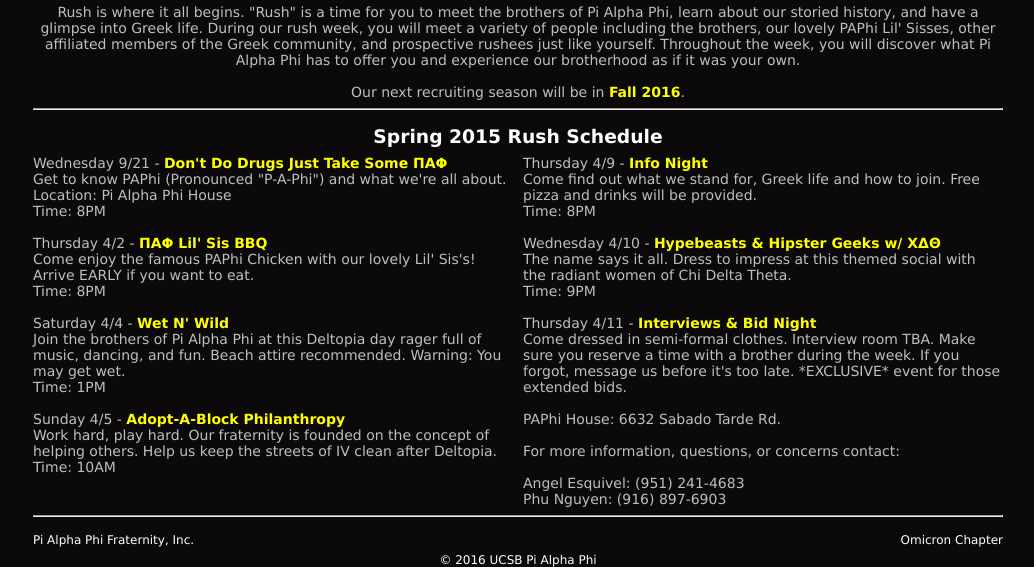
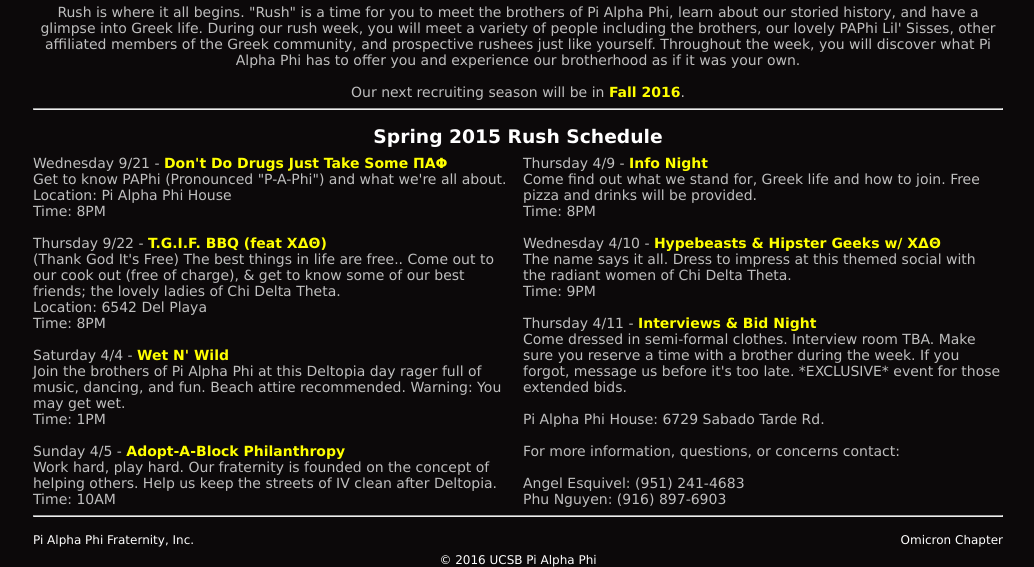
Before and after one commit to kjih/ucsbpialphaphi, a PHP site: page /rush in a window 1280 px wide. Shown: the part 389-956 px from the top of the page, without its empty margins (122-1156 px from the left). Run offline with PHP 8.4, Linux system fonts and the light colour scheme; some libraries are stand-ins or nearby versions.

Commit message:
second event and change paphi houes address

```diff
--- a/public/rush.php
+++ b/public/rush.php
@@ -65,7 +65,7 @@
 
                 <div class="container-xs-left">
                     <p class="bodyText-left">Wednesday 9/21 - <strong>Don't Do Drugs Just Take Some &Pi;&Alpha;&Phi;</strong><br />Get to know PAPhi (Pronounced "P-A-Phi") and what we're all about.<br />Location: Pi Alpha Phi House<br />Time: 8PM</p>
-                    <p class="bodyText-left">Thursday 4/2 - <strong>&Pi;&Alpha;&Phi; Lil' Sis BBQ</strong><br />Come enjoy the famous PAPhi Chicken with our lovely Lil' Sis's! Arrive EARLY if you want to eat.<br />Time: 8PM</p>
+                    <p class="bodyText-left">Thursday 9/22 - <strong>T.G.I.F. BBQ (feat &Chi;&Delta;&Theta;)</strong><br />(Thank God It's Free) The best things in life are free.. Come out to our cook out (free of charge), &amp; get to know some of our best friends; the lovely ladies of Chi Delta Theta.<br />Location: 6542 Del Playa<br/>Time: 8PM</p>
                     <p class="bodyText-left">Saturday 4/4 - <strong>Wet N' Wild</strong><br />Join the brothers of Pi Alpha Phi at this Deltopia day rager full of music, dancing, and fun. Beach attire recommended. Warning: You may get wet.<br />Time: 1PM</p>
                     <p class="bodyText-left">Sunday 4/5 - <strong>Adopt-A-Block Philanthropy</strong><br />Work hard, play hard. Our fraternity is founded on the concept of helping others. Help us keep the streets of IV clean after Deltopia.<br />Time: 10AM</p>
                 </div>
@@ -74,7 +74,7 @@
                     <p class="bodyText-left">Thursday 4/9 - <strong>Info Night</strong><br />Come find out what we stand for, Greek life and how to join. Free pizza and drinks will be provided.<br />Time: 8PM</p>
                     <p class="bodyText-left">Wednesday 4/10 - <strong>Hypebeasts &amp; Hipster Geeks w/ &Chi;&Delta;&Theta;</strong><br />The name says it all. Dress to impress at this themed social with the radiant women of Chi Delta Theta.<br />Time: 9PM</p>
                     <p class="bodyText-left">Thursday 4/11 - <strong>Interviews &amp; Bid Night</strong><br />Come dressed in semi-formal clothes. Interview room TBA. Make sure you reserve a time with a brother during the week. If you forgot, message us before it's too late. *EXCLUSIVE* event for those extended bids.</p>
-                    <p class="bodyText-left">PAPhi House: 6632 Sabado Tarde Rd.<br /><br />For more information, questions, or concerns contact:<br /><br />Angel Esquivel: (951) 241-4683<br />Phu Nguyen: (916) 897-6903</p>
+                    <p class="bodyText-left">Pi Alpha Phi House: 6729 Sabado Tarde Rd.<br /><br />For more information, questions, or concerns contact:<br /><br />Angel Esquivel: (951) 241-4683<br />Phu Nguyen: (916) 897-6903</p>
 
                 </div>
             </div>
```
